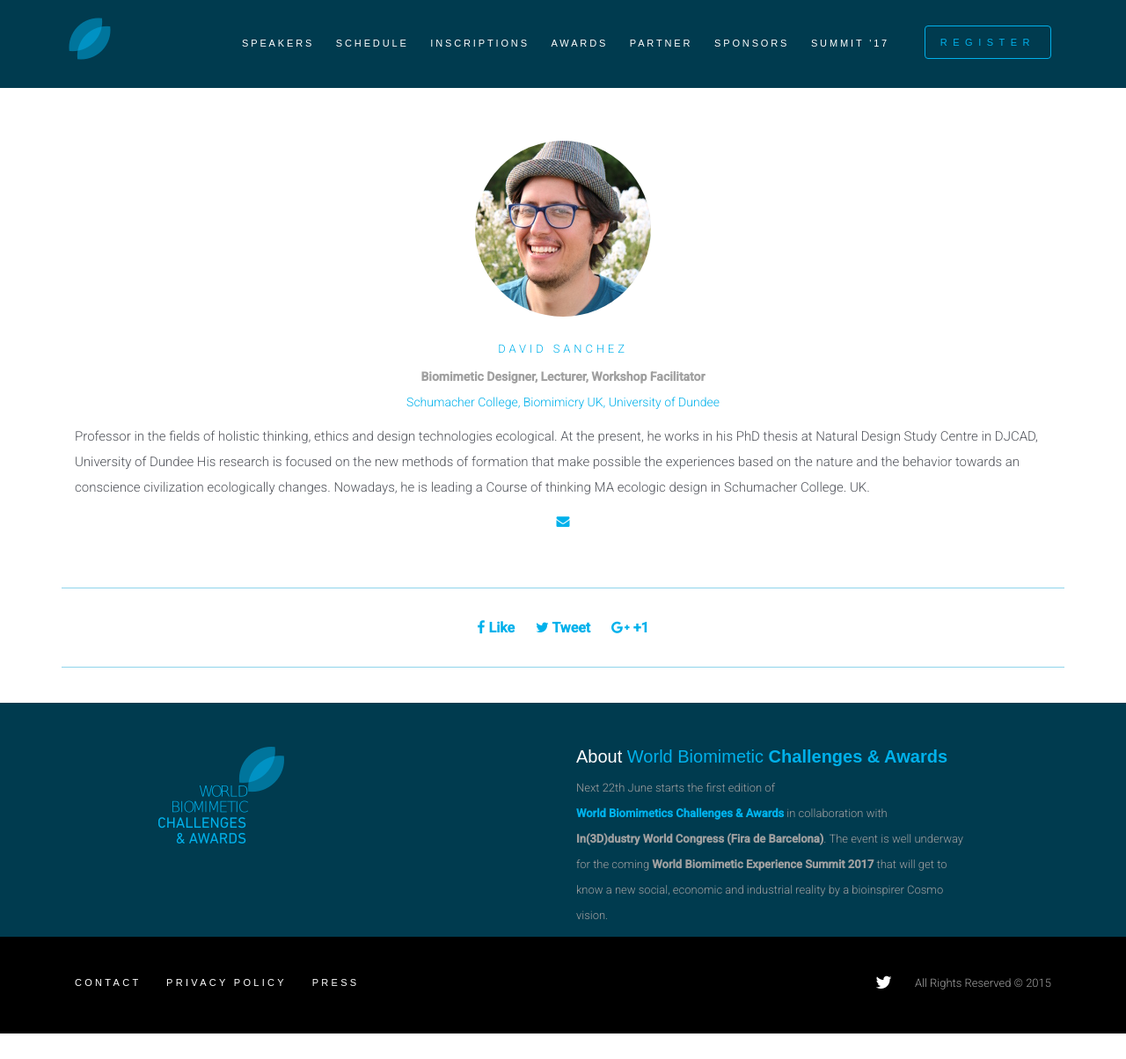
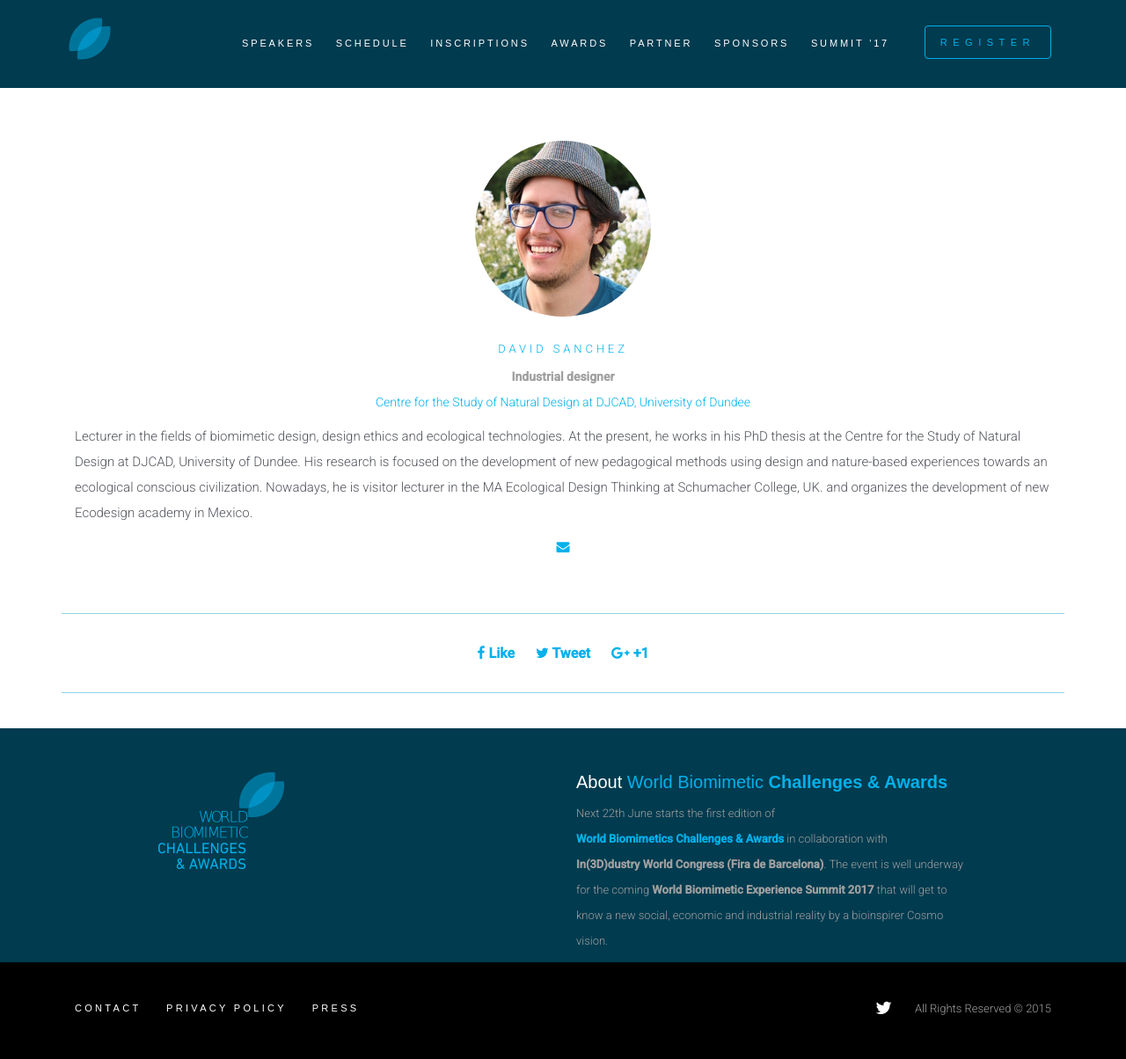
Before and after one commit to BiomimeticChallenges/biomimeticchallenges.github.io, a Jekyll site: the page built from _posts/2016-03-11-nel-hofstra.md, in a window 1280 px wide and 1204 px high. Shown: the whole window at 88% size. Built offline with Jekyll 4.4.1, drawn with Linux system fonts in a browser that asks for light colours; nearby versions of some CDN libraries; some web fonts are replaced; library files that are not in the unit come from our copies.

Commit message:
ajustant més advisors.

```diff
--- a/_data/advisors.yml
+++ b/_data/advisors.yml
@@ -76,16 +76,16 @@
   type: "Person"
   worksFor:
     type: "Organization"
-    name: "Schumacher College, Biomimicry UK, University of Dundee"
+    name: "Centre for the Study of Natural Design at DJCAD, University of Dundee"
     url: "http://www.dundee.ac.uk/"
   email: david@biomimicry-uk.org
   image: "david-sanchez-wbcha.jpg"
   featured_src: bg-adv-spk-david-sanchez-wbcha.jpg
-  jobTitle: "Biomimetic Designer, Lecturer, Workshop Facilitator"
+  jobTitle: "Industrial designer"
   name: "David Sanchez"
   sameAs: "https://www.linkedin.com/in/david-sanchez-12005321"
   permalink: /advisors/2016/03/11/david-sanchez/
-  description: "Professor in the fields of holistic thinking, ethics and design technologies ecological. At the present, he works in his PhD thesis at Natural Design Study Centre in DJCAD, University of Dundee His research is focused on the new methods of formation that make possible the experiences based on the nature and the behavior towards an conscience civilization ecologically changes. Nowadays, he is leading a Course of thinking MA ecologic design in Schumacher College. UK."
+  description: "Lecturer in the fields of biomimetic design, design ethics and ecological technologies.  At the present, he works in his PhD thesis at the Centre for the Study of Natural Design at DJCAD, University of Dundee. His research is focused on the development of new pedagogical methods using design and nature-based experiences  towards an ecological conscious civilization.  Nowadays, he is visitor lecturer in the MA Ecological Design Thinking at Schumacher College, UK. and organizes the development of new Ecodesign academy in Mexico."
   id: 05
 - context: "http://schema.org"
   type: "Person"
```
